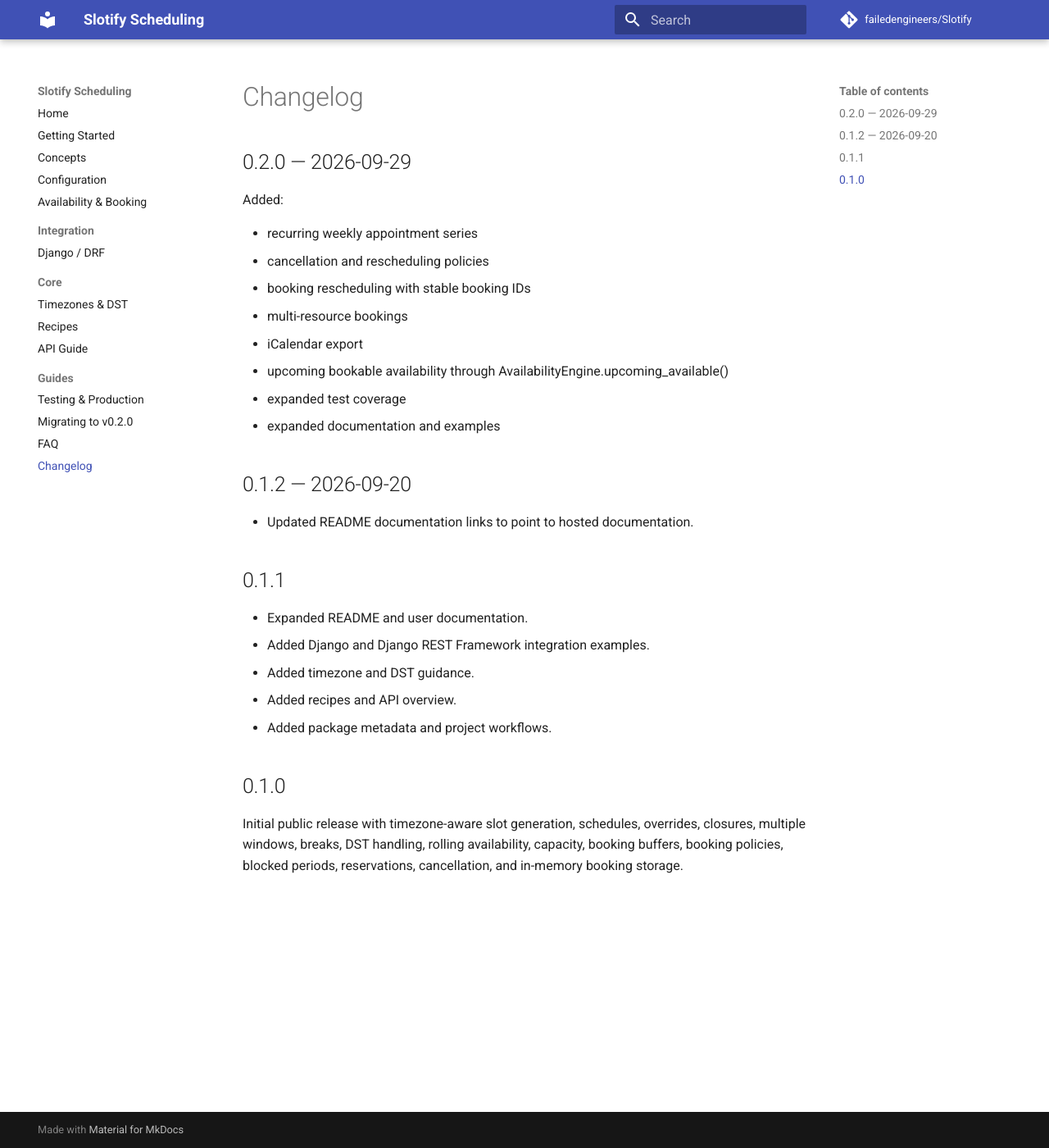
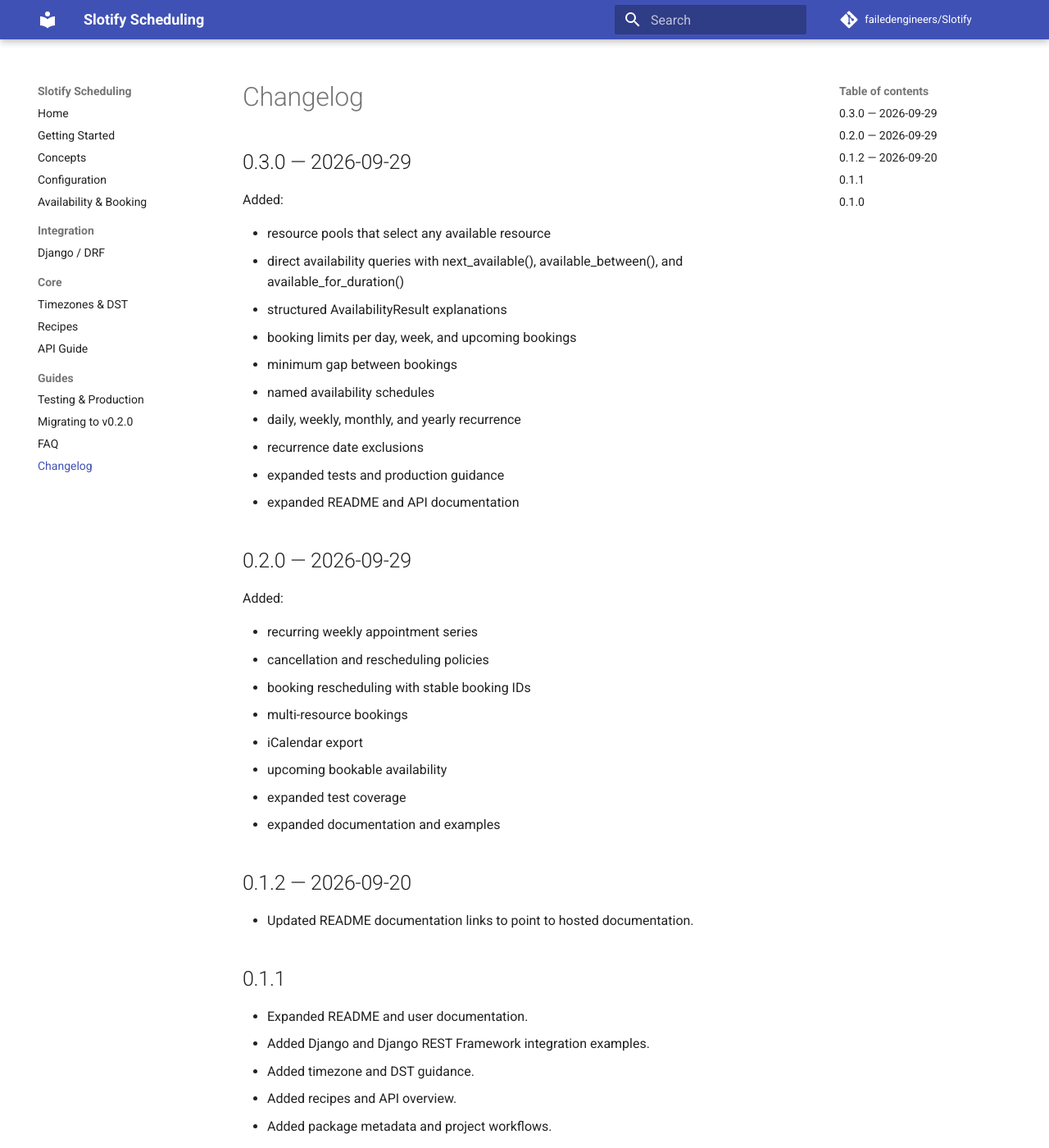
Before and after one commit to failedengineers/Slotify, an MkDocs documentation site: the page built from docs/changelog.md, in a window 1280 px wide and 1400 px high. Shown: the whole window at 82% size. Built offline with MkDocs 1.6.1 and Material for MkDocs 9.7.7, drawn with Linux system fonts in a browser that asks for light colours; comment, search, counter and statistics services are not loaded.

Commit message:
Update docs/changelog.md for v0.3.0

```diff
--- a/docs/changelog.md
+++ b/docs/changelog.md
@@ -1,4 +1,19 @@
 # Changelog
+
+## 0.3.0 — 2026-09-29
+
+Added:
+
+- resource pools that select any available resource
+- direct availability queries with next_available(), available_between(), and available_for_duration()
+- structured AvailabilityResult explanations
+- booking limits per day, week, and upcoming bookings
+- minimum gap between bookings
+- named availability schedules
+- daily, weekly, monthly, and yearly recurrence
+- recurrence date exclusions
+- expanded tests and production guidance
+- expanded README and API documentation
 
 ## 0.2.0 — 2026-09-29
 
@@ -9,7 +24,7 @@ Added:
 - booking rescheduling with stable booking IDs
 - multi-resource bookings
 - iCalendar export
-- upcoming bookable availability through AvailabilityEngine.upcoming_available()
+- upcoming bookable availability
 - expanded test coverage
 - expanded documentation and examples
 
```
